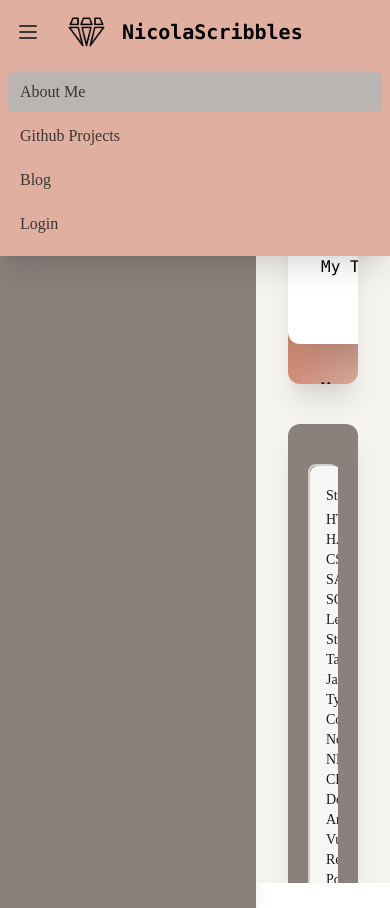
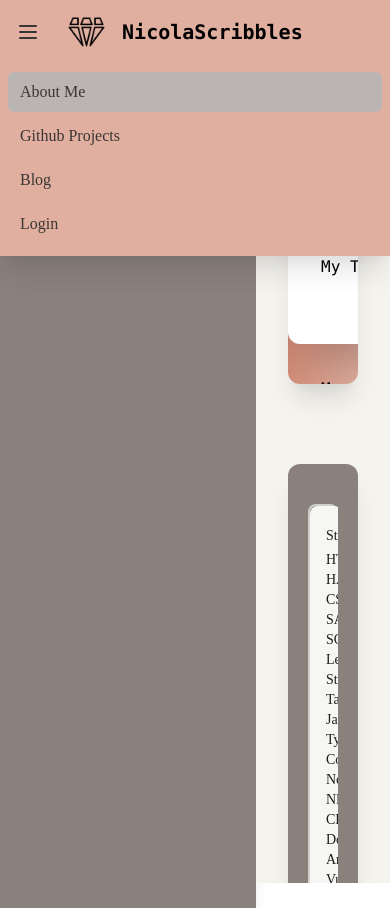
Before and after one commit to nicolascribbles/nicolascribbles.github.io, a React (Create React App) app in the folder client/: page / in a window 390 px wide. Built offline with nearby package versions, Linux system fonts and the light colour scheme; no server answers; a web font is replaced by a local one.

Commit message:
mobile optimization

```diff
--- a/client/src/pages/home.js
+++ b/client/src/pages/home.js
@@ -5,7 +5,7 @@ export default function Home() {
       <div className="flex flex-col-reverse xl:flex-row mb-10">
 
 
-        <div className="my-stats x-20 w-50 px-5 py-10 mt-10 lg:mr-5 lg:mt-0 rounded-xl text-center bg-gray dark:bg-merlin dark:text-pampas shadow-xl lg:flex justify-center overflow-y-auto">
+        <div className="my-stats x-20 w-50 px-5 py-10 mt-10 mt-20 xl:mt-0 xl:mr-5 lg:mt-0 rounded-xl text-center bg-gray dark:bg-merlin dark:text-pampas shadow-xl lg:flex justify-center overflow-y-auto">
           <div className="overflow-hidden">
             <div className="border-gray-200 border-2 rounded-lg">
               <dl>
```
